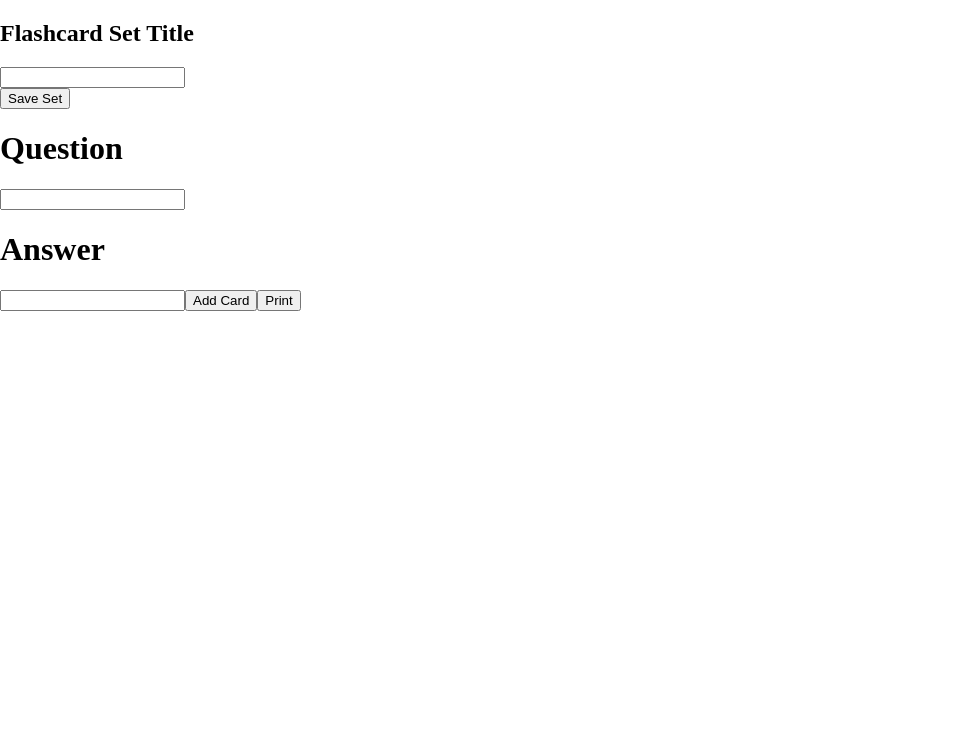
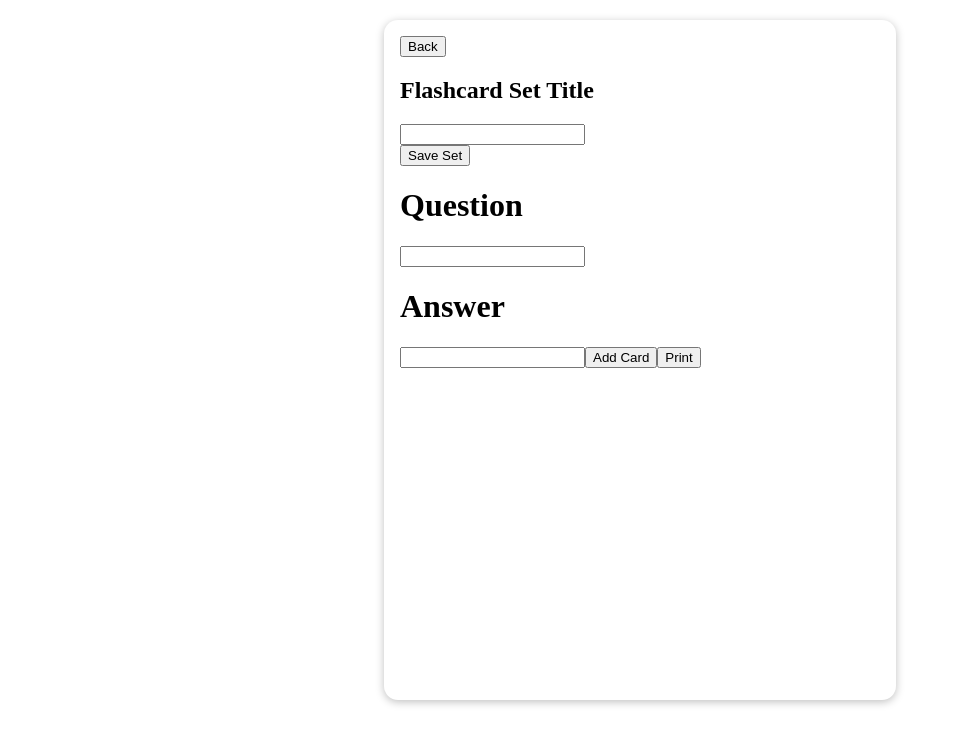
Before and after one commit to ColinMattutini/Remembori, a React (Create React App) app: page /createset in a window 1280 px wide. Shown: the top 744 px of the page, without its empty margins (0-963 px from the left). Built offline with nearby package versions, Linux system fonts and the light colour scheme.

Commit message:
styling for flashcards added

```diff
--- a/src/components/FlashCard/FlashCard.js
+++ b/src/components/FlashCard/FlashCard.js
@@ -1,13 +1,23 @@
 import React, { useState } from "react";
 import FlashCardForm from "./FlashCardForm";
+import classes from "./FlashCard.module.css";
+import { useNavigate } from "react-router-dom";
 
 const FlashCard = () => {
-  const [flashcards, setFlashCards] = useState([]);
-  const [cardCount, setCardCount] = useState(0);
+  const nav = useNavigate();
+
+  const returnHandler = () => {
+    nav("/home");
+  };
 
   return (
-    <div>
-      <FlashCardForm />
+    <div className={classes.homepage}>
+      <div className={classes.mainbackground}>
+        <div className={classes.backbutton}>
+          <button onClick={returnHandler}>Back</button>
+        </div>
+        <FlashCardForm />
+      </div>
     </div>
   );
 };
--- /dev/null
+++ b/src/components/FlashCard/FlashCard.module.css
@@ -0,0 +1,15 @@
+.homepage {
+  display: flex;
+  width: 100%;
+  min-height: 90vh;
+}
+
+.mainbackground {
+  padding: 1rem;
+  height: 85vh;
+  width: 40%;
+  box-shadow: 0 2px 8px rgba(0, 0, 0, 0.25);
+  border-radius: 14px;
+  background-color: rgb(255, 255, 255);
+  margin: auto;
+}
```
